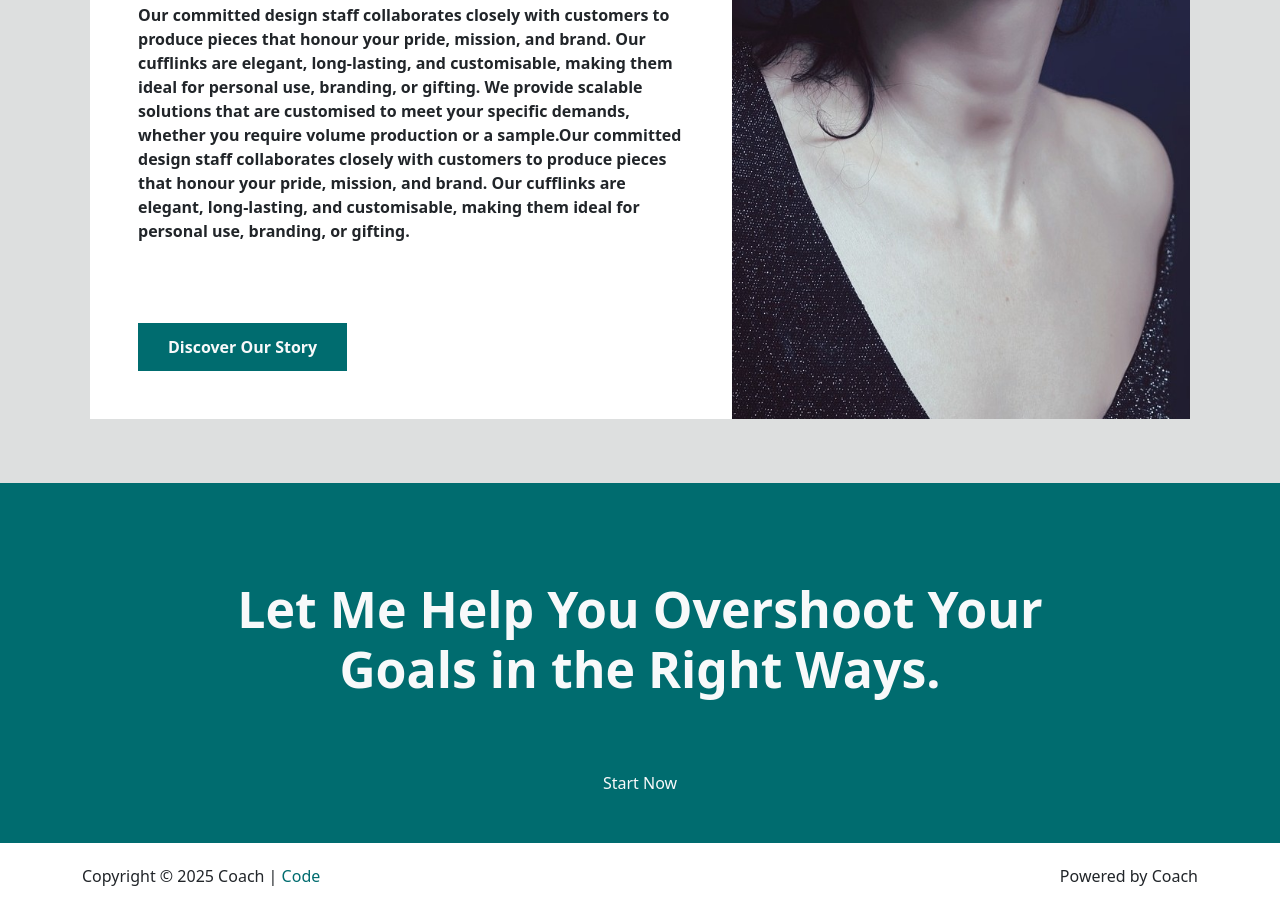
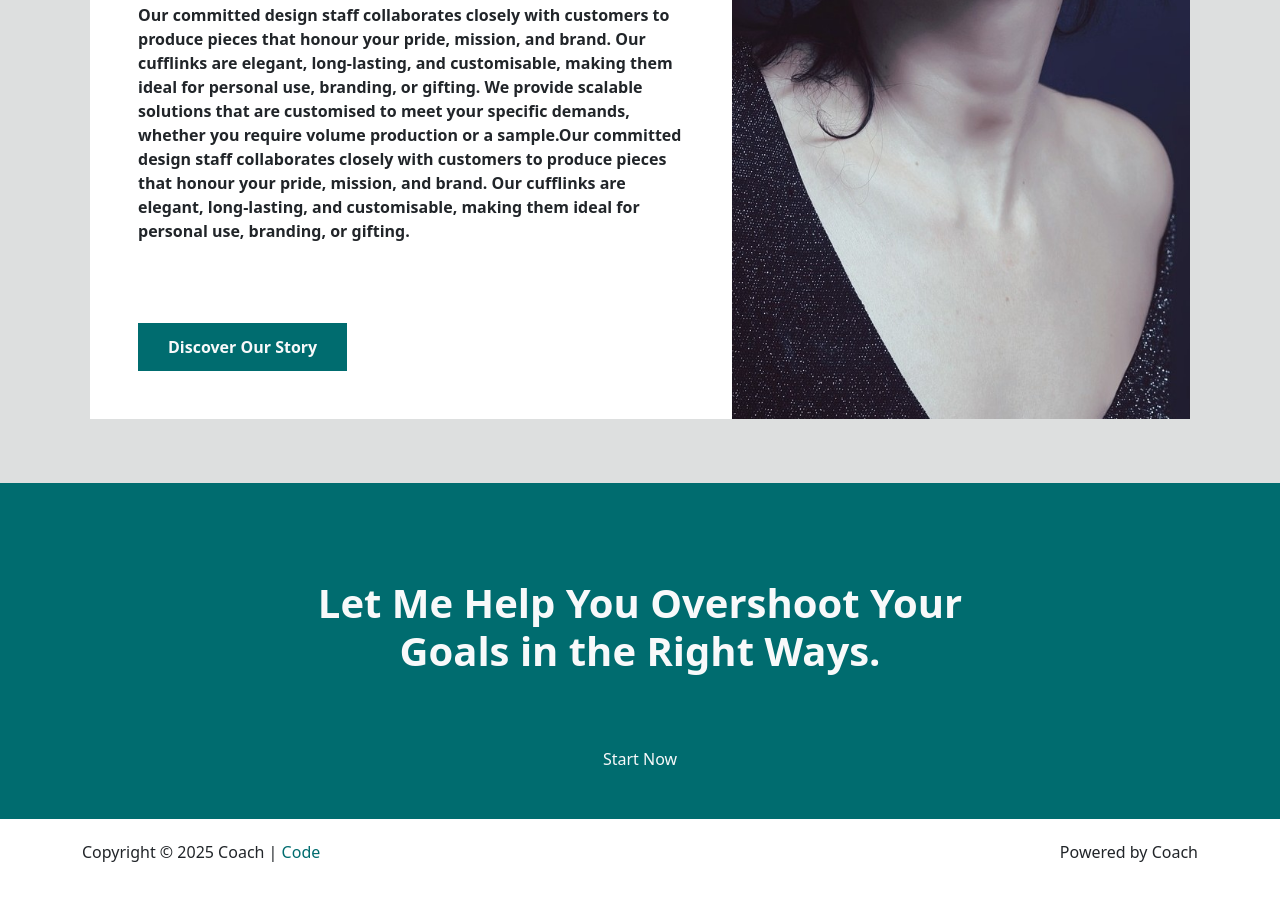
Before and after one commit to ramtirath1/test-project, a plain HTML site: page index.html in a window 1280 px wide. Shown: the part 3599-4517 px from the top of the page. After the commit the page ends 4493 px from the top, so only its background shows below. Drawn offline with nearby package versions, Linux system fonts and the light colour scheme.

Commit message:
Update styles.css

```diff
--- a/css/styles.css
+++ b/css/styles.css
@@ -199,9 +199,6 @@ border-left: 2px solid black;
 .backgorundtra{
   background-color: transparent;
 }
-.heading1{
-  font-size: 50px;
-}
 .start-now:hover{
   color:black !important;
 }
```
